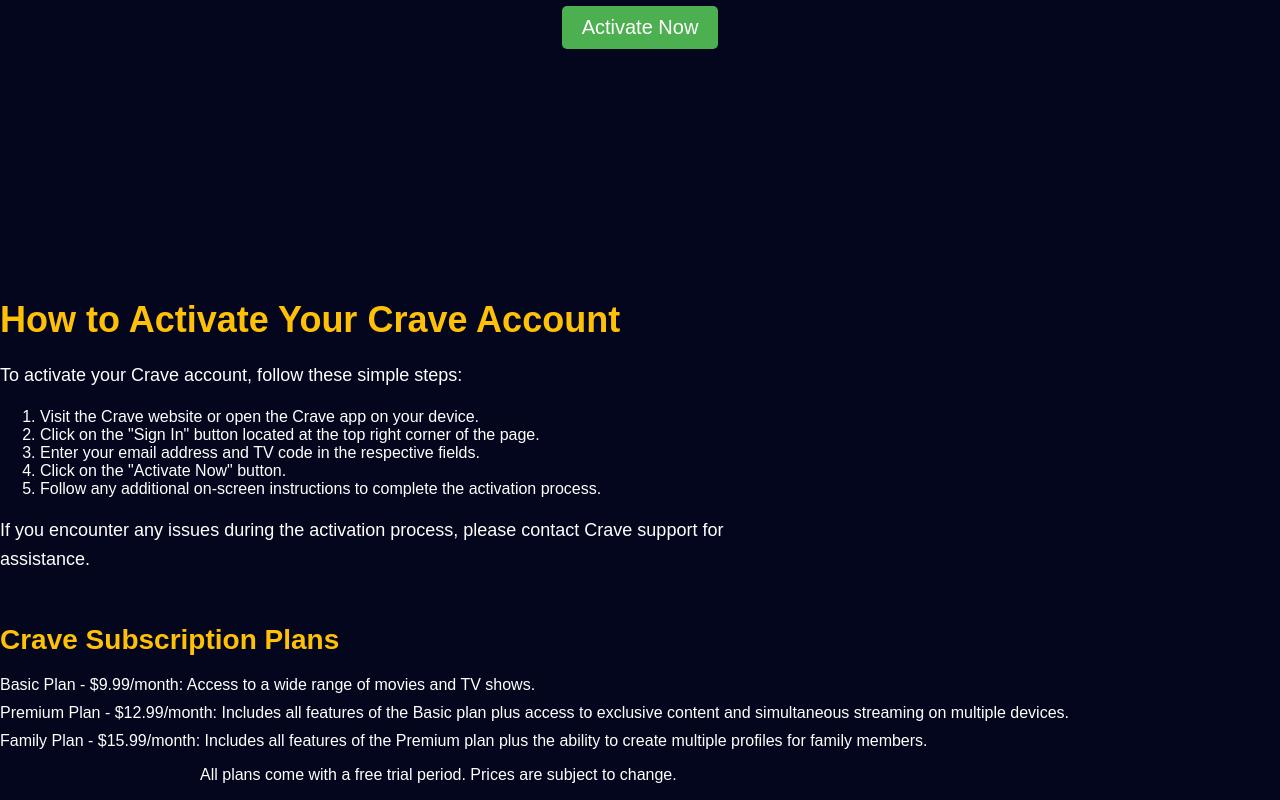
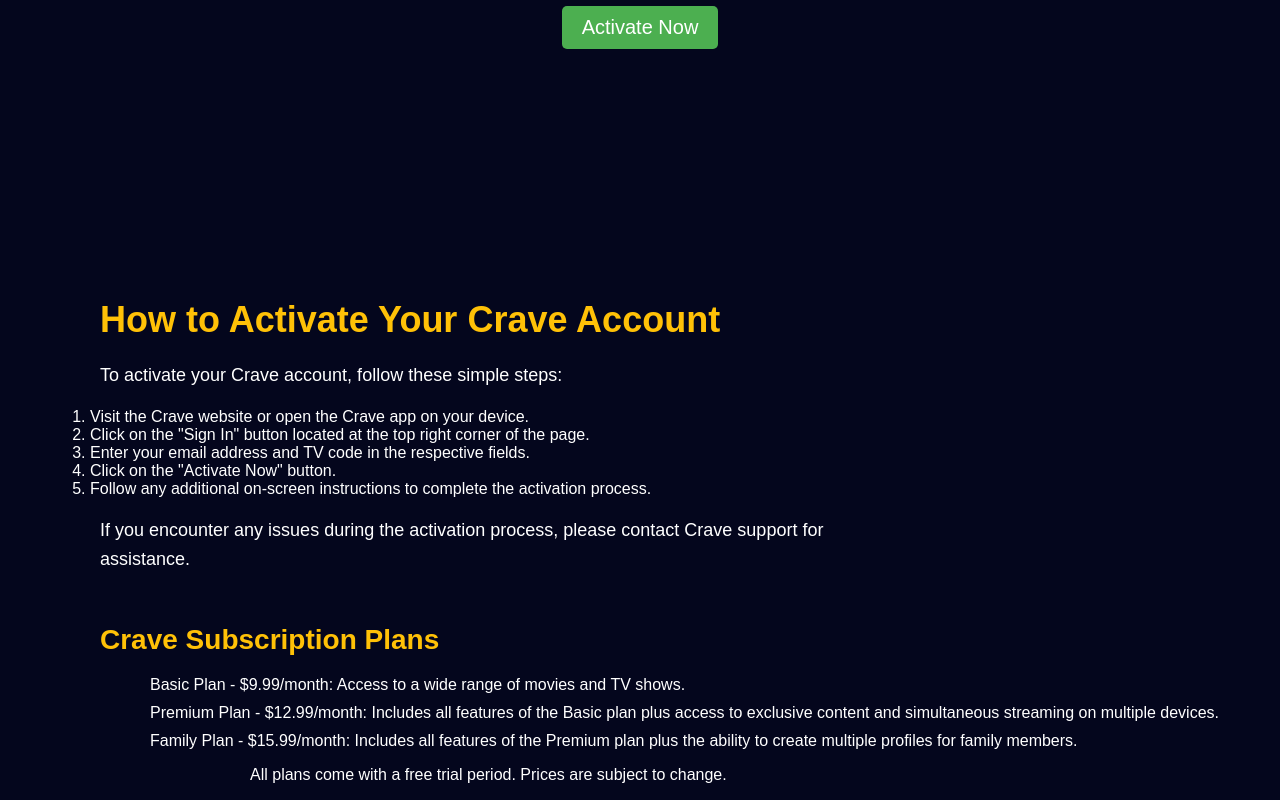
Before and after one commit to craveca/craveca.github.io, a plain HTML site: page index.html in a window 1280 px wide. Shown: the part 510-1310 px from the top of the page. Drawn offline with Linux system fonts and the light colour scheme.

Commit message:
Update index.html

```diff
--- a/index.html
+++ b/index.html
@@ -48,38 +48,38 @@
         margin-top: 50px;
         text-align: left;
         max-width: 800px;
-        position:center;
+        margin-left:  50px;
     }
     .blog-container h2 {
         color: #FFC107;
         font-size: 36px;
         margin-bottom: 20px;
-        position:center;
+        margin-left:  50px;
     }
     .blog-container p {
         line-height: 1.6;
         font-size: 18px;
-        position:center;
+        margin-left:  50px;
     }
     .pricing-container {
         margin-top: 50px;
         text-align: left;
-        position:center;
+        margin-left:  50px;
     }
     .pricing-container h2 {
         color: #FFC107;
         font-size: 28px;
         margin-bottom: 20px;
-        position:center;
+        margin-left:  50px;
     }
     .pricing-container ul {
         list-style-type: none;
         padding: 0;
-        position:center;
+        margin-left:  50px;
     }
     .pricing-container li {
         margin-bottom: 10px;
-        position:center;
+        margin-left:  50px;
     }
     .logo {
         position: absolute;
@@ -87,7 +87,7 @@
         left: 20px;
         width: 100px; /* Custom size */
         height: auto;
-        position:center;
+        margin-left:  50px;
     }
 </style>
 </head>
```
